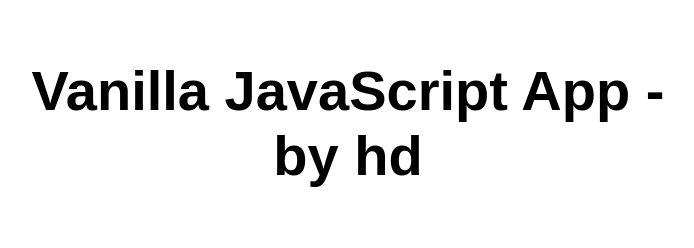
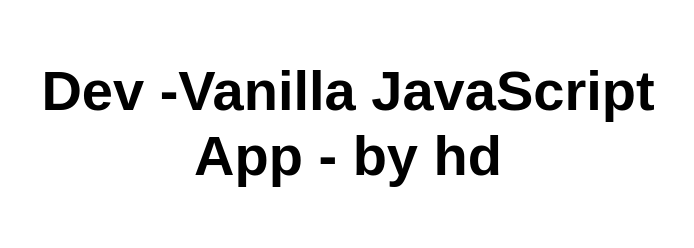
Before and after one commit to HasanDibas1/StaticWebApp, a website: page src/index.html in a window 1280 px wide. Shown: the whole page, without its empty margins (292-986 px from the left). Drawn offline with Linux system fonts and the light colour scheme.

Commit message:
Update index.html

```diff
--- a/src/index.html
+++ b/src/index.html
@@ -10,7 +10,7 @@
 
 <body>
   <main>
-    <h1>Vanilla JavaScript App - by hd</h1>
+    <h1>Dev -Vanilla JavaScript App - by hd</h1>
   </main>
 </body>
 
```
